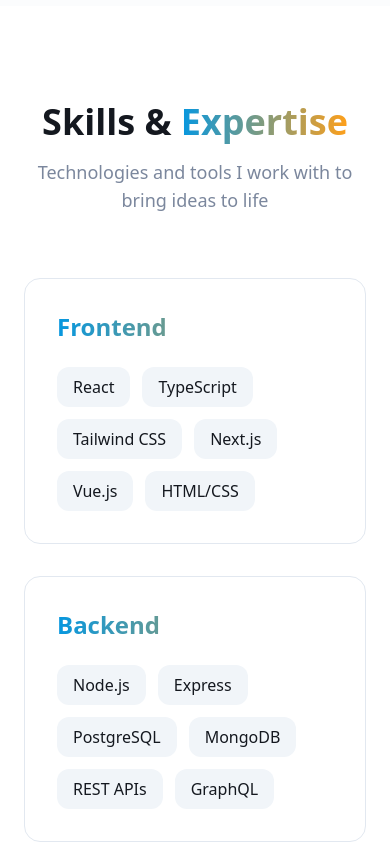
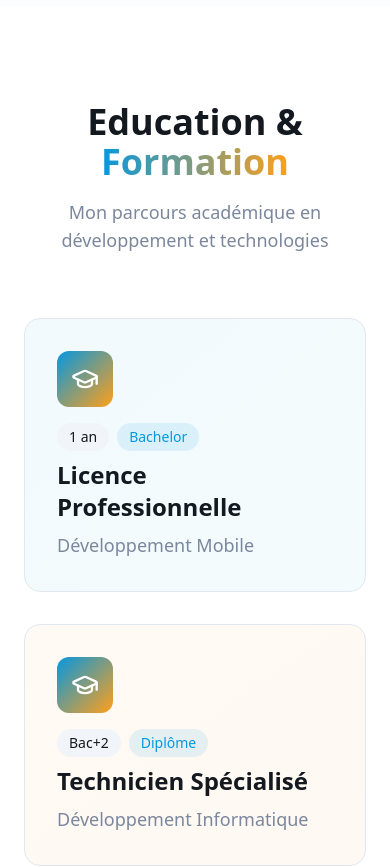
Before and after one commit to winner16/Portfolio25, a React (Vite) app: page / in a window 390 px wide. Shown: the part 2520-3387 px from the top of the page. Built offline with nearby package versions, Linux system fonts and the light colour scheme; the HTML template or start-up script is replaced by a standard one.

Commit message:
Add education section
Adds a new 'Education' component to the portfolio and integrates it into the main page. This section displays the user's academic background, including their Bac+2 in IT and Bachelor's in Mobile Development.

```diff
--- /dev/null
+++ b/src/components/portfolio/Education.tsx
@@ -0,0 +1,74 @@
+import { GraduationCap } from "lucide-react";
+
+const Education = () => {
+  const education = [
+    {
+      degree: "Licence Professionnelle",
+      field: "Développement Mobile",
+      duration: "1 an",
+      year: "Bachelor",
+      gradient: "from-primary to-cyan-500"
+    },
+    {
+      degree: "Technicien Spécialisé",
+      field: "Développement Informatique",
+      duration: "Bac+2",
+      year: "Diplôme",
+      gradient: "from-accent to-orange-500"
+    }
+  ];
+
+  return (
+    <section id="education" className="py-24">
+      <div className="container mx-auto px-6">
+        <div className="max-w-6xl mx-auto">
+          <div className="text-center mb-16 space-y-4">
+            <h2 className="text-4xl md:text-5xl font-bold">
+              Education & <span className="bg-gradient-to-r from-primary to-accent bg-clip-text text-transparent">Formation</span>
+            </h2>
+            <p className="text-muted-foreground text-lg max-w-2xl mx-auto">
+              Mon parcours académique en développement et technologies
+            </p>
+          </div>
+
+          <div className="grid md:grid-cols-2 gap-8 max-w-4xl mx-auto">
+            {education.map((edu, index) => (
+              <div
+                key={index}
+                className="group relative overflow-hidden rounded-2xl bg-card border border-border hover:border-primary/50 transition-all duration-300 hover:shadow-soft animate-fade-in-up"
+                style={{ animationDelay: `${index * 0.2}s` }}
+              >
+                <div className={`absolute inset-0 bg-gradient-to-br ${edu.gradient} opacity-5 group-hover:opacity-10 transition-opacity duration-300`} />
+
+                <div className="relative p-8 space-y-4">
+                  <div className="w-14 h-14 rounded-xl bg-gradient-to-br from-primary to-accent flex items-center justify-center group-hover:scale-110 transition-transform duration-300">
+                    <GraduationCap className="w-7 h-7 text-white" />
+                  </div>
+
+                  <div>
+                    <div className="flex items-center gap-2 mb-2">
+                      <span className="px-3 py-1 rounded-full bg-muted text-sm font-medium">
+                        {edu.duration}
+                      </span>
+                      <span className="px-3 py-1 rounded-full bg-primary/10 text-primary text-sm font-medium">
+                        {edu.year}
+                      </span>
+                    </div>
+                    <h3 className="text-2xl font-semibold mb-2 group-hover:text-primary transition-colors">
+                      {edu.degree}
+                    </h3>
+                    <p className="text-lg text-muted-foreground">
+                      {edu.field}
+                    </p>
+                  </div>
+                </div>
+              </div>
+            ))}
+          </div>
+        </div>
+      </div>
+    </section>
+  );
+};
+
+export default Education;
--- a/src/components/portfolio/Navigation.tsx
+++ b/src/components/portfolio/Navigation.tsx
@@ -26,6 +26,7 @@ const Navigation = ({ activeSection }: NavigationProps) => {
   const navItems = [
     { id: "home", label: "Home" },
     { id: "about", label: "About" },
+    { id: "education", label: "Education" },
     { id: "skills", label: "Skills" },
     { id: "projects", label: "Projects" },
     { id: "contact", label: "Contact" },
--- a/src/pages/Index.tsx
+++ b/src/pages/Index.tsx
@@ -1,6 +1,7 @@
 import { useEffect, useState } from "react";
 import Hero from "@/components/portfolio/Hero";
 import About from "@/components/portfolio/About";
+import Education from "@/components/portfolio/Education";
 import Skills from "@/components/portfolio/Skills";
 import Projects from "@/components/portfolio/Projects";
 import Contact from "@/components/portfolio/Contact";
@@ -11,7 +12,7 @@ const Index = () => {
 
   useEffect(() => {
     const handleScroll = () => {
-      const sections = ["home", "about", "skills", "projects", "contact"];
+      const sections = ["home", "about", "education", "skills", "projects", "contact"];
       const scrollPosition = window.scrollY + window.innerHeight / 3;
 
       for (const section of sections) {
@@ -35,6 +36,7 @@ const Index = () => {
       <Navigation activeSection={activeSection} />
       <Hero />
       <About />
+      <Education />
       <Skills />
       <Projects />
       <Contact />
```
